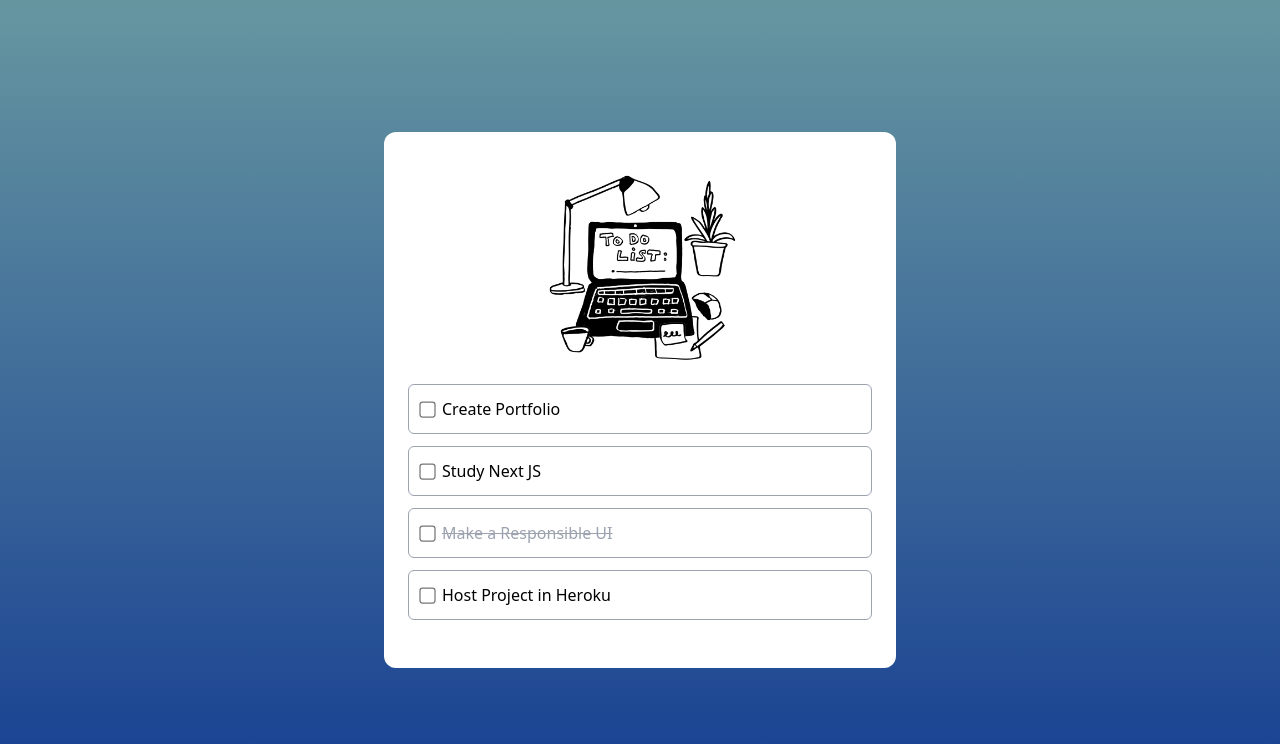
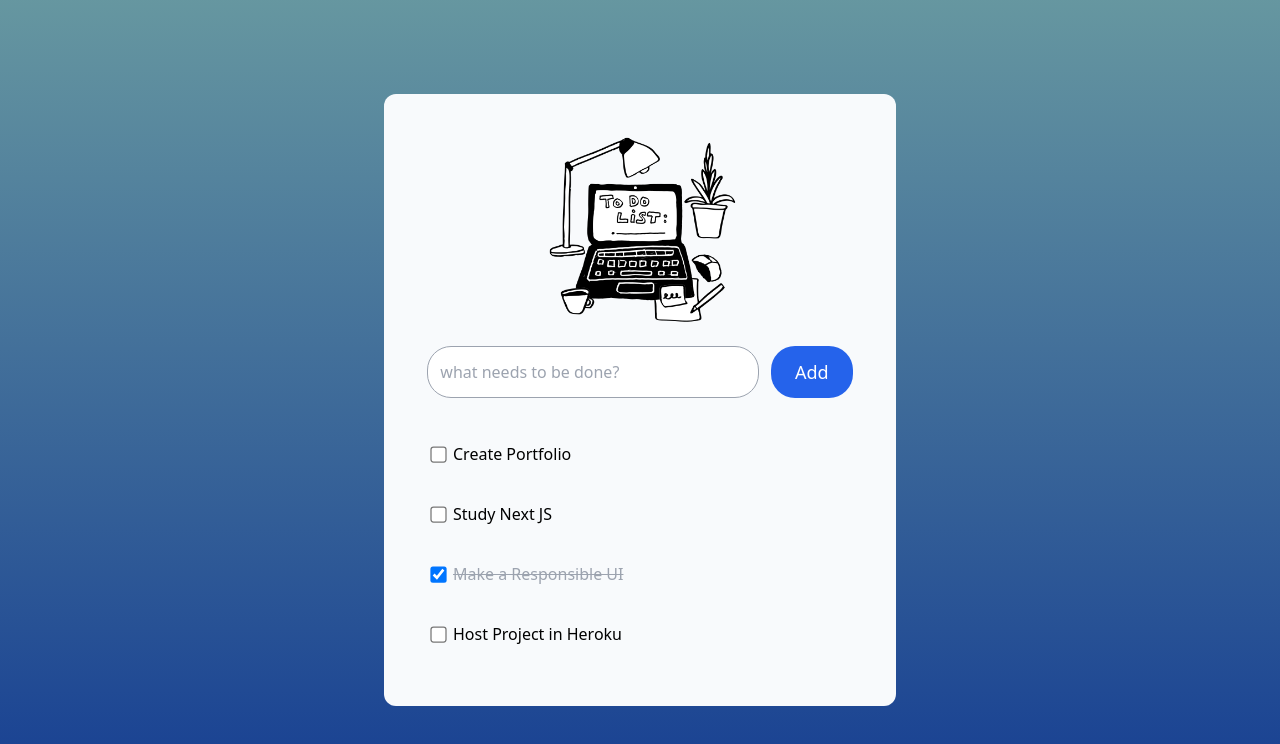
Before and after one commit to vid-db/Task-Done, a React (Vite) app: page / in a window 1280 px wide. Shown: the top 744 px of the page. Built offline with nearby package versions, Linux system fonts and the light colour scheme.

Commit message:
check box list completed state, AddToDoForm Component

```diff
--- a/src/App.tsx
+++ b/src/App.tsx
@@ -1,22 +1,37 @@
 
 
-import TodoItem from "./components/TodoItem"
-import { task } from "./data/todos"
+import { useState } from "react";
+import AddToDoForm from "./components/AddTodoForm";
+import TodoItem from "./components/TodoItem";
+import { task } from "./data/todos";
 
 
 function App() {
 
+    const [todos, setTodos] = useState(task);
+
+    function setTodoCompleted(id: number, completed: boolean) {
+        setTodos((prevTodos) =>
+            prevTodos.map(todo =>(todo.id === id ? {...todo, completed}: todo ))
+        );
+    }
 
   return (
    <main className="flex justify-center items-center h-screen w-screen bg-custom-gradient">
-    <div className="lg:w-2/5 sm:w-8/12 xs:w-11/12  bg-white  rounded-xl py-8">
+    <div className="lg:w-2/5 sm:w-8/12 xs:w-11/12 bg-slate-50
+      rounded-xl py-8">
     <img src="/list to do.png" alt="ToDozImage" className="w-2/5 m-auto" />
     {/* <h1 className="font-semibold text-3xl text-slate-800 text-center pt-8">To-do List</h1> */}
 
     <div className="  mx-auto  rounded-sm py-4 px-6">
+
+    <AddToDoForm/>
         <div className="space-y-3">
-            {task.map(todo => (
-                <TodoItem todo={todo} />
+            {todos.map(todo => (
+                <TodoItem
+                key={todo.id}
+                OncompletedChange={setTodoCompleted}
+                todo={todo} />
             ))}
         </div>
     </div>
--- /dev/null
+++ b/src/components/AddTodoForm.tsx
@@ -0,0 +1,16 @@
+
+export default function addToDoForm() {
+    return(
+        <form className="flex  gap-3 pb-8 w-11/12 m-auto">
+            <input
+            type="text"
+            placeholder="what needs to be done?"
+             className=" grow rounded-3xl border border-gray-400 p-3"
+            />
+
+            <button type="submit" className="rounded-3xl bg-blue-600 p-3 xs:px-4 md:px-6 md:py-3 text-white text-sm md:text-base lg:text-lg"> Add</button>
+        </form>
+    )
+
+
+}
--- a/src/components/TodoItem.tsx
+++ b/src/components/TodoItem.tsx
@@ -2,12 +2,18 @@ import { Todo } from "../type/todo";
 
 interface TodoItemProps {
     todo: Todo;
+    OncompletedChange: (id: number, completed: boolean) => void;
 }
-export default function TodoItem ({ todo }: TodoItemProps)  {
+export default function TodoItem ({ todo, OncompletedChange }: TodoItemProps)  {
   return (
     <div>
-        <label className="flex items-center gap-2 border rounded-md p-3 border-gray-400 bg-white hover:bg-opacity-50">
-            <input type="checkbox" className="scale-125"/>
+        <label className="flex items-center gap-2  p-3  hover:bg-opacity-50 mx-3">
+            <input
+            type="checkbox"
+            checked={todo.completed}
+            onChange={(e) => OncompletedChange(todo.id, e.target.checked )}
+            className="scale-125"/>
+
             <span className={todo.completed ? "line-through text-gray-400" : ""}>
                 {todo.title}
             </span>
--- a/tailwind.config.js
+++ b/tailwind.config.js
@@ -11,6 +11,7 @@ export default {
           },
         backgroundImage: {
             'custom-gradient': 'linear-gradient(180deg, rgba(45, 112, 125, 0.73) 0%, #163e92 100%)',
+            'light-gray': 'hsl(212, 45%, 89%)',
           },
     },
   },
```
